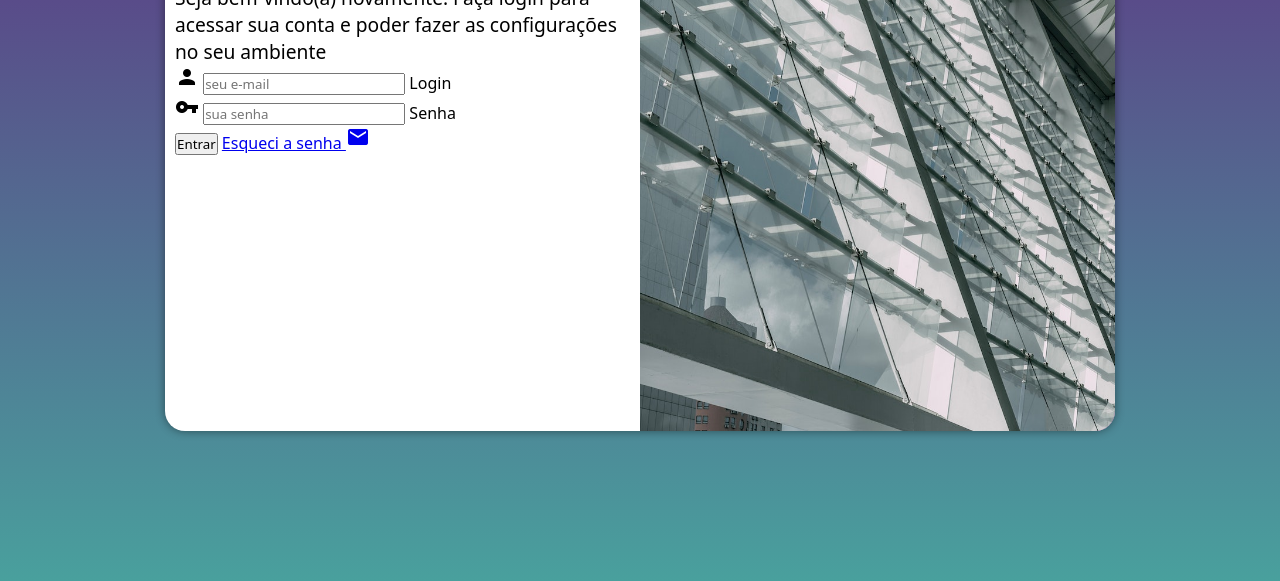
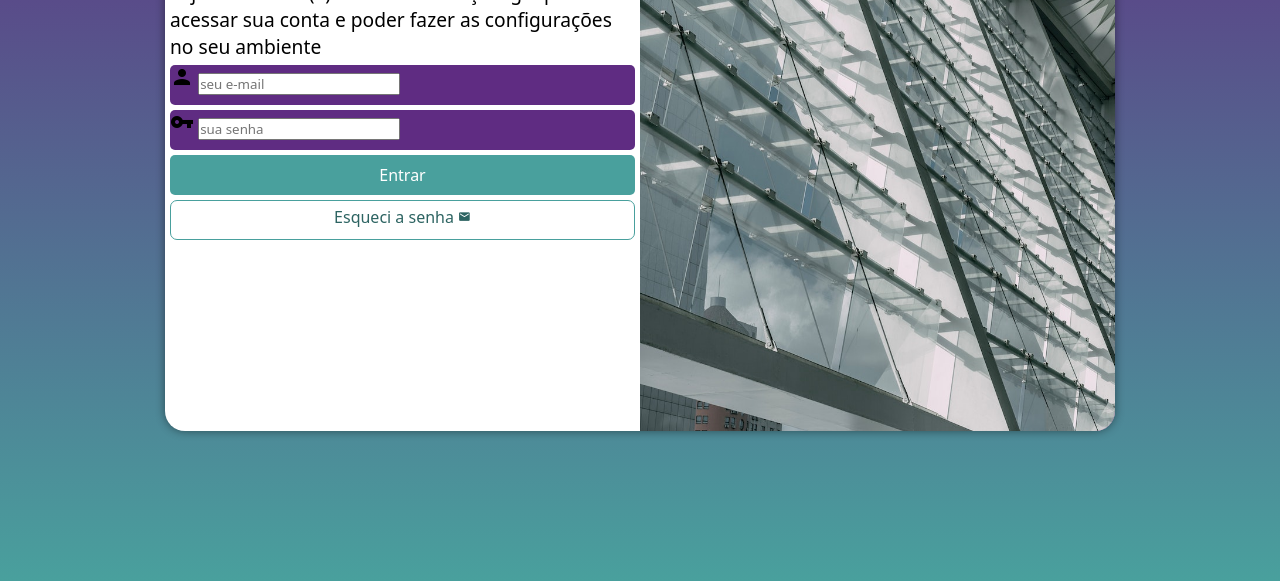
Before and after one commit to lucassantoscoelho/projeto-login, a plain HTML site: page index.html in a window 1280 px wide. Shown: the part 219-800 px from the top of the page. Drawn offline with Linux system fonts and the light colour scheme.

Commit message:
formatação do formulário

```diff
--- a/estilos/style.css
+++ b/estilos/style.css
@@ -50,7 +50,7 @@ section#login > div#imagem {
 
 section#login > div#formulario {
     display: block;
-    padding: 10px;
+    padding: 5px;
 
 }
 
@@ -62,3 +62,55 @@ div#formuario > h1 {
 div#formulario > p {
     font-size: 0.8em;
 }
+
+form > div.campo {
+    background-color: #5f2c82;
+    display: block;
+    width: 100%;
+    height: 40px;
+    border-radius: 5px;
+    margin: 5px 0px;
+}
+
+div.campo > label {
+    display: none;
+}
+
+form > input[type=submit] {
+    display: block;
+    font-size: 1em;
+    width: 100%;
+    height: 40px;
+    background-color: #49a09d;
+    color: white;
+    border: none;
+    border-radius: 5px;
+    cursor: pointer;
+}
+
+form > input[type=submit]:hover {
+    background-color: #2d6462;
+}
+
+form > a.botao {
+    display: block;
+    text-align: center;
+    font-size: 1em;
+    width: 100%;
+    height: 40px;
+    padding-top: 5px;
+    margin-top: 5px;
+    background-color: white;
+    color: #2d6462;
+    border: 1px solid #49a09d;
+    border-radius: 7px;
+    text-decoration: none;
+}
+
+form > a.botao:hover {
+    background-color: #6cd3cf;
+}
+
+form > a.botao > i {
+    font-size: 0.8em;
+}
--- a/index.html
+++ b/index.html
@@ -31,7 +31,7 @@
                         <label for="isenha">Senha</label>
                     </div>
                     <input type="submit" value="Entrar">
-                    <a href="esqueci.html">
+                    <a href="esqueci.html" class="botao">
                         Esqueci a senha <i class="material-icons">mail</i>
                     </a>
                 </form>
```
